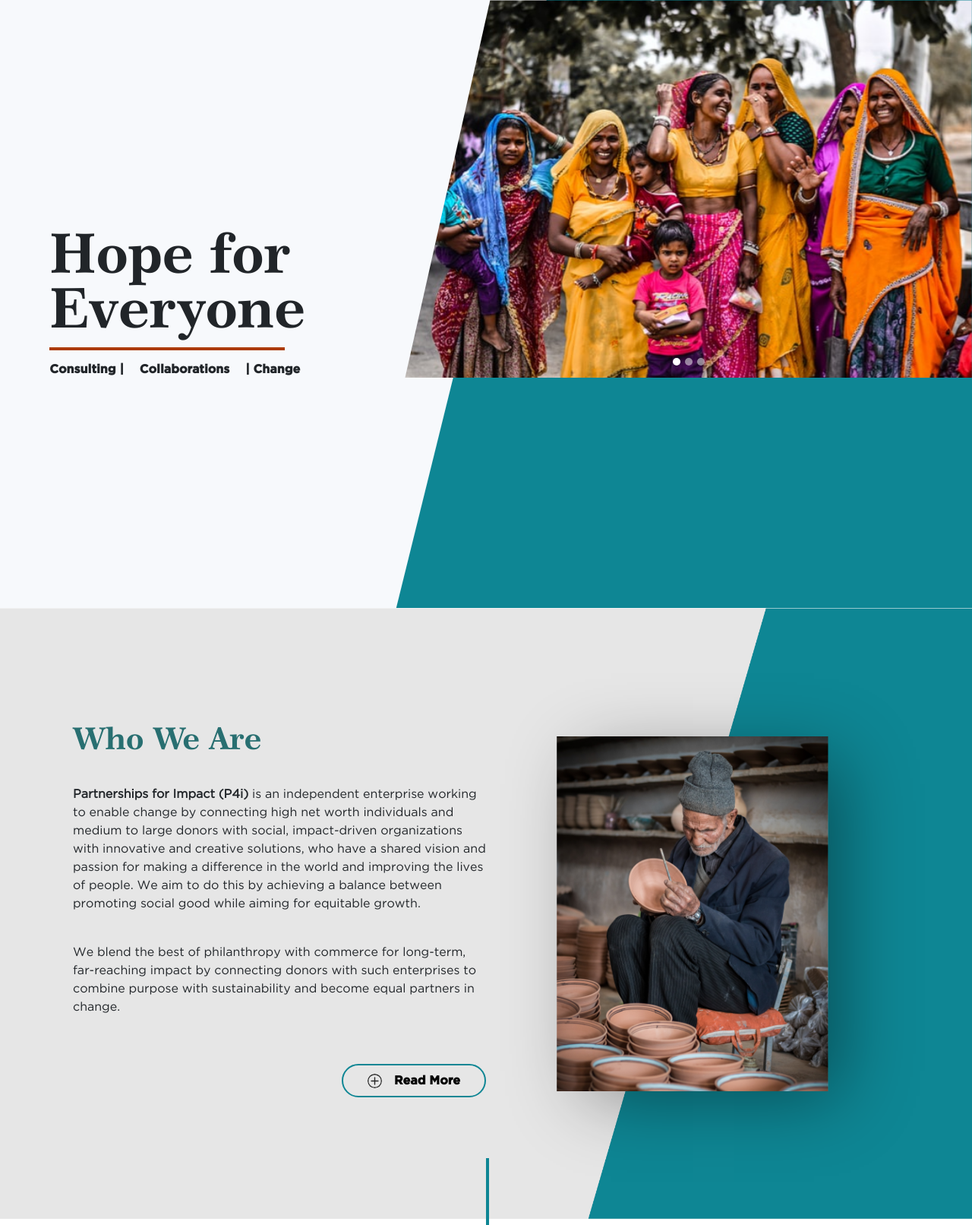
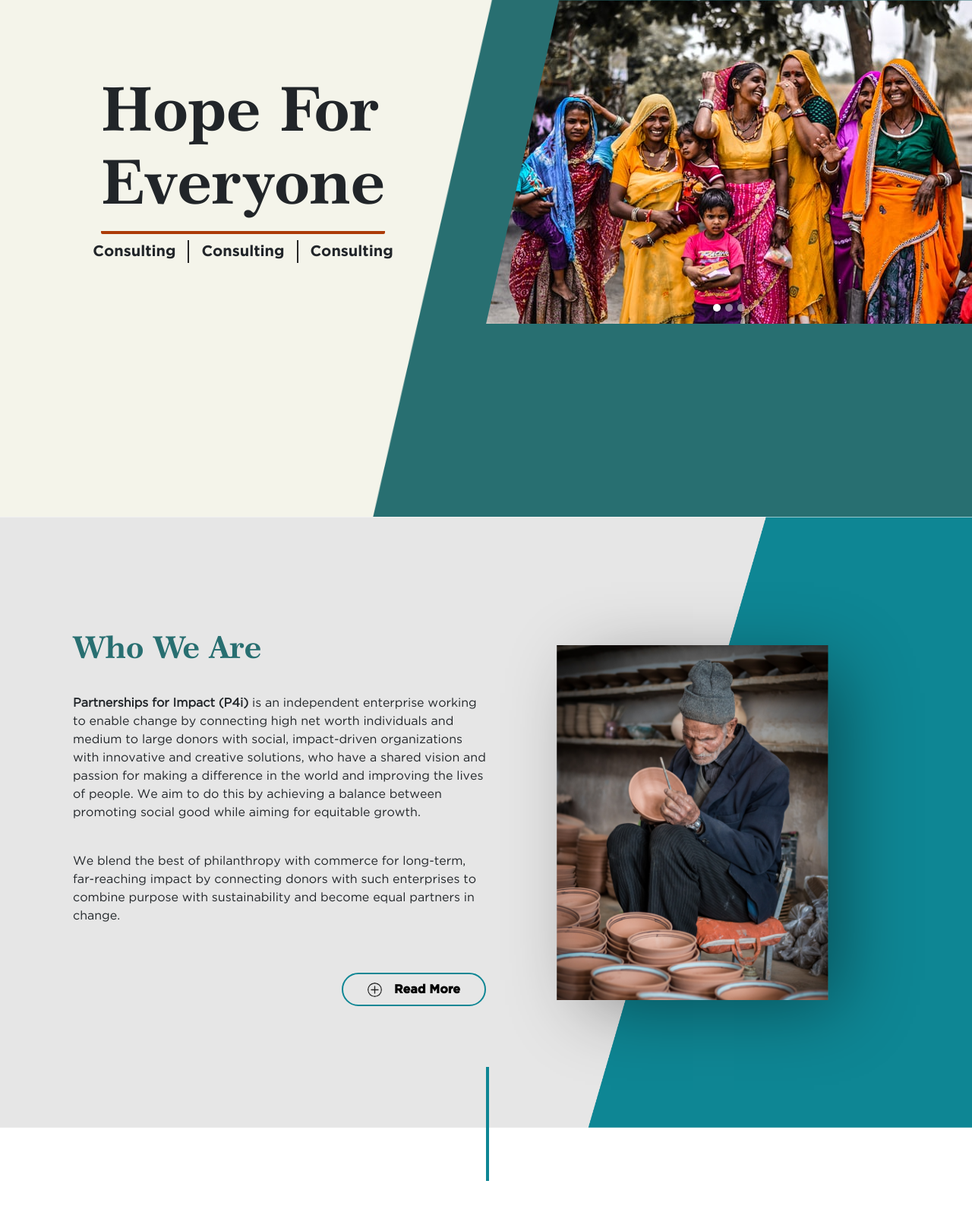
Before and after one commit to Akhilbisht12/p4i-new, a PHP site: page / in a window 1280 px wide. Shown: the part 128-1740 px from the top of the page at 76% size. Run offline with PHP 8.4, Linux system fonts and the light colour scheme.

Commit message:
Carousel Added

```diff
--- a/index.php
+++ b/index.php
@@ -1,26 +1,30 @@
 <?php include 'templates/header.php'; ?>
- <div class="section-1 row">
+<div class="bg-light carousel-main">
+  <div class="row">
     <div
       class="
-          container
-          col-12 col-md-4
+        col-12 col-lg-6
         d-flex
         flex-column
         justify-content-center
+        align-items-center
+        resp-height
       "
     >
-        <div class="container section-1-content">
-          <p class="display-2 heading-font">Hope for<br />Everyone</p>
-          <div class="heading-cont"></div>
-          <p class="h6 text-font-bold text-center text-md-start">
-            <span class="pr-1">Consulting</span> |
-            <span class="px-lg-3">Collaborations</span> |
-            <span class="pe-2">Change</span>
-          </p>
+      <h1
+        class="display-1 underline century-bold"
+        style="border-bottom: '10px solid red'"
+      >
+        Hope For <br />
+        Everyone
+      </h1>
+      <div class="d-flex">
+        <div class="fs-5 gotham-bold">Consulting</div>
+        <div class="fs-5 gotham-bold px-3 mx-3 border-x">Consulting</div>
+        <div class="fs-5 gotham-bold">Consulting</div>
       </div>
     </div>
-      <div class="d-flex justify-content-end col-12 col-md-7">
-        <div class="carousel-container w-100">
+    <div class="col-12 col-lg-6">
       <div
         id="carouselExampleIndicators"
         class="carousel slide"
@@ -52,21 +56,21 @@
           <div class="carousel-item active">
             <img
               src="./assets/images/carousel-1.jpg"
-                  class="d-block h-100 w-100"
+              class="d-block w-100"
               alt="..."
             />
           </div>
           <div class="carousel-item">
             <img
               src="./assets/images/carousel-2.jpg"
-                  class="d-block h-100 w-100"
+              class="d-block w-100"
               alt="..."
             />
           </div>
           <div class="carousel-item">
             <img
               src="./assets/images/carousel-3.jpg"
-                  class="d-block h-100 w-100"
+              class="d-block w-100"
               alt="..."
             />
           </div>
@@ -83,6 +87,7 @@
     </div>
   </div>
 </div>
+
     <!--Section 2-->
     <div
       class="section-2 py-0 py-lg-3 py-md-1"
@@ -672,8 +677,50 @@
       </div>
     </div>
     <div class="vertical-line mb-5" data-aos="fade-down"></div>
+ <!-- team profile row 1 -->
  <div class="section-8 pt-4 my-5">
-      <h2 class="heading-font text-center my-5 display-6">Our Team</h2>
+      <div class="container w-md-75">
+        <div class="row w-100 h-100 d-flex">
+          <div class="col-12 col-md-8">
+            <h2 class="heading-font text-center my-5 display-6">Co Leads</h2>
+            <div class="row">
+              <div class="col-12 col-md-6 p-3">
+                <div class="team-box">
+                  <img src="./assets/images/face-1.jpg" alt="" />
+                  <p class="member-name text-font">C K Mishra</p>
+                  <p class="designation text-font">Policy and Administration</p>
+                </div>
+                <div class="square"></div>
+              </div>
+              <div class="col-12 col-md-6 p-3">
+                <div class="team-box">
+                  <img src="./assets/images/face-2.jpg" alt="" />
+                  <p class="member-name text-font">Anjali Nayar</p>
+                  <p class="designation text-font">Public Health and Policy</p>
+                </div>
+              </div>
+            </div>
+          </div>
+          <div class="col-12 col-md-4">
+            <h2 class="heading-font text-center my-5 display-6">Mentor</h2>
+
+            <div class="row">
+              <div class="col-12 p-3">
+                <div class="square"></div>
+                <div class="team-box">
+                  <img src="./assets/images/face-3.jpg" alt="" />
+                  <p class="member-name text-font">Linn Dorin</p>
+                  <p class="designation text-font">Finance and Business</p>
+                </div>
+              </div>
+            </div>
+          </div>
+        </div>
+      </div>
+    </div>
+    <!-- team profile row 2 -->
+    <div class="section-8 pt-4 my-5">
+      <h2 class="heading-font text-center my-5 display-6">Staff</h2>
       <div class="container w-md-75">
         <div class="row w-100 h-100 d-flex">
           <div class="col-12 col-md-4 p-3">
@@ -702,6 +749,7 @@
         </div>
       </div>
     </div>
+    <!-- team breakdown as per classification -->
     <div class="section-9">
       <div class="container">
         <div class="heading-font display-6 text-center mb-5">
@@ -816,8 +864,5 @@
         </div>
       </div>
     </div>
-    <div class="d-flex justify-content-center">
-      <hr class="my-5 w-75" />
-    </div>
 <!-- Footer -->
  <?php include 'templates/footer.php'; ?>
--- a/templates/header.php
+++ b/templates/header.php
@@ -38,25 +38,25 @@
                     <ul class="navbar-nav me-auto mb-2 mb-lg-0">
                         <!-- who -->
                       <li class="nav-item ">
-                        <a class="nav-link " href="./who-we-are.php">
+                        <a class="nav-link " href="#">
                           Who
                         </a>
                       </li>
                       <!-- what -->
                       <li class="nav-item ">
-                        <a class="nav-link" href="./what-we-care.php">
+                        <a class="nav-link" href="#">
                           What
                         </a>
                       </li>
                       <!-- how -->
                       <li class="nav-item">
-                        <a class="nav-link" href="./how.php">
+                        <a class="nav-link" href="#">
                           How
                         </a>
                       </li>
                       <!-- campaigns -->
                       <li class="nav-item dropdown">
-                        <a class="nav-link " href="./team.php" >
+                        <a class="nav-link " href="#" >
                           Campaigns
                         </a>
                       </li>
```
Also changed, not shown: carousel.html (+57 -23 lines). Lines whose indentation alone changed are shown as unchanged.
